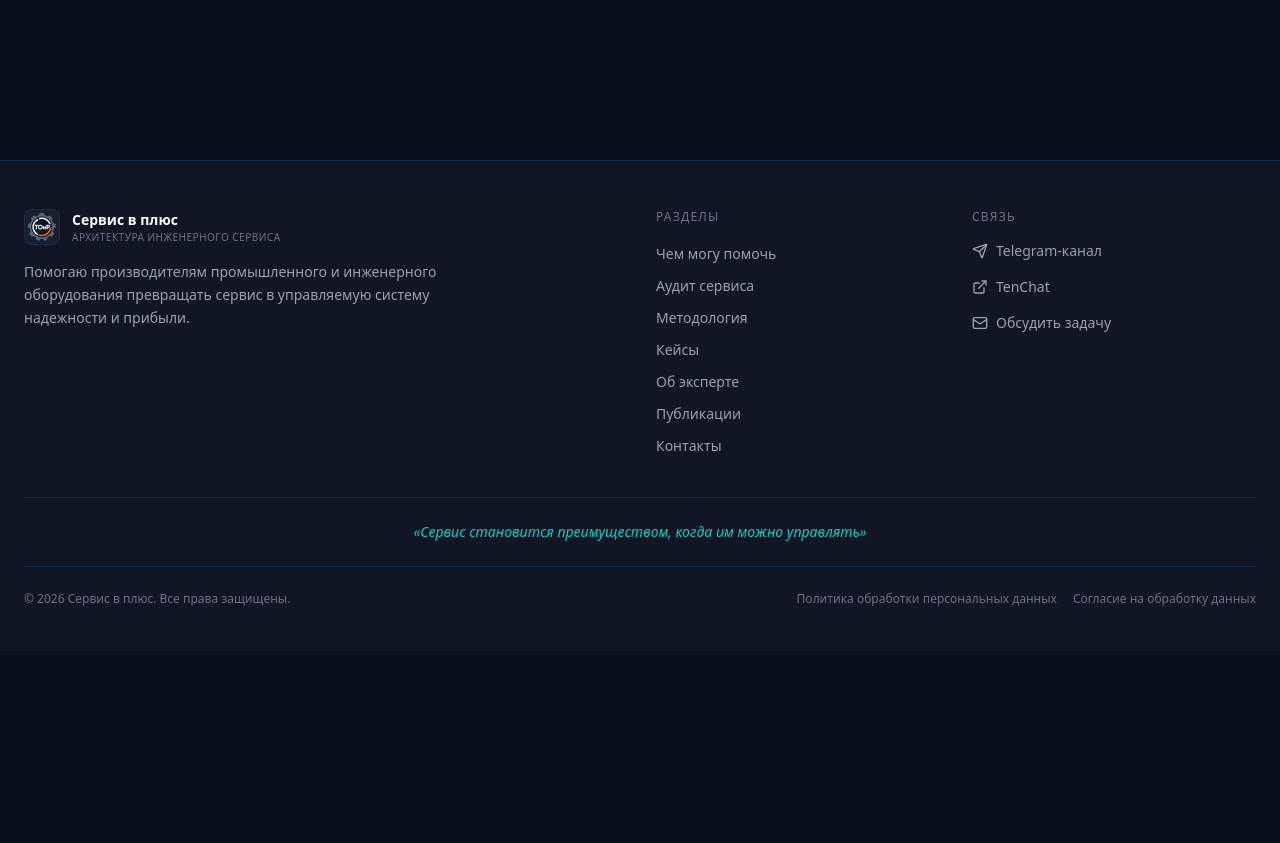
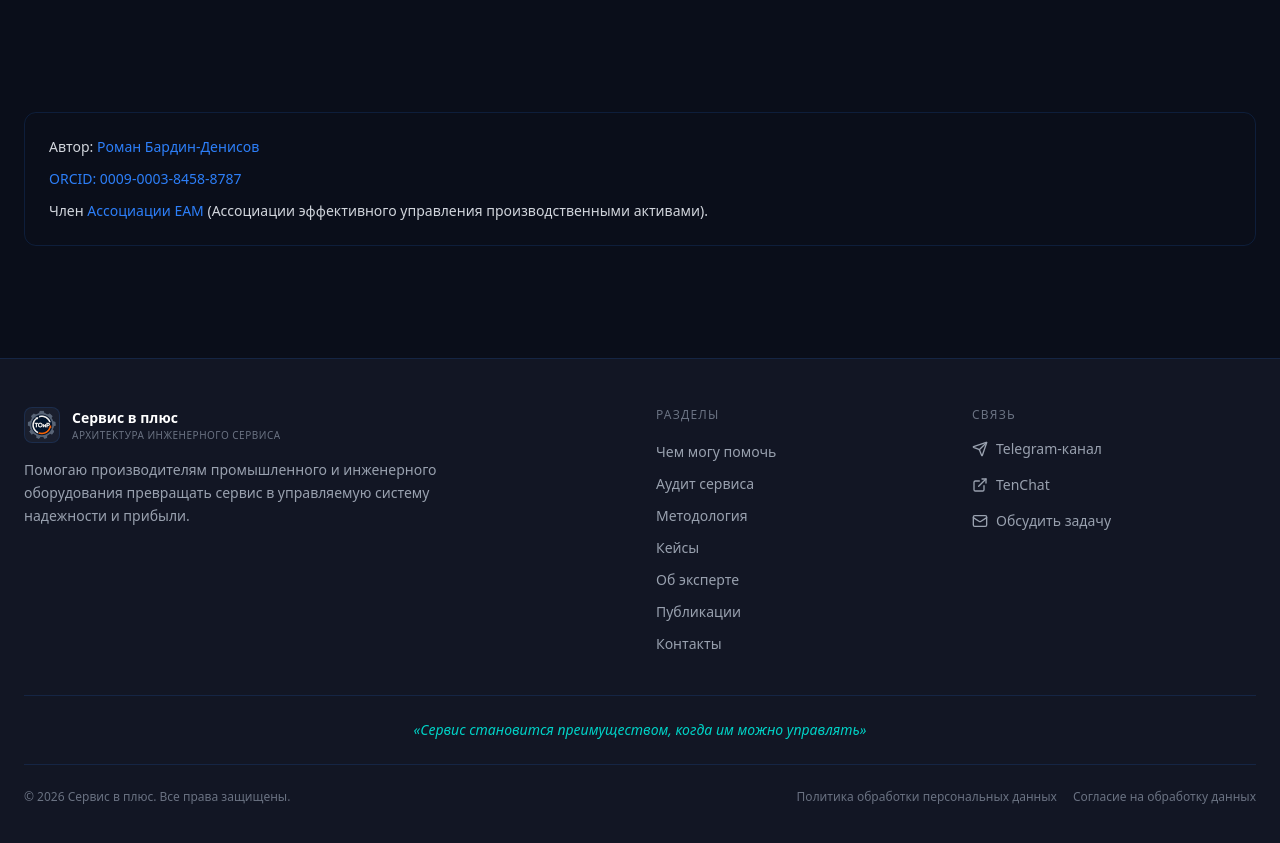
Before and after one commit to bardindenisovr/engservicepluse, a Next.js app: page /about in a window 1280 px wide. Shown: the part 982-1825 px from the top of the page. Before the commit the page ends 1637 px from the top, so only its background shows below. Built offline with nearby package versions, Linux system fonts and the light colour scheme; no server answers.

Commit message:
Add expert ORCID and EAM membership; show ORCID on every article

```diff
--- a/src/app/about/page.tsx
+++ b/src/app/about/page.tsx
@@ -1,15 +1,17 @@
 import About from "@/components/About";
+import AuthorIdentity from "@/components/AuthorIdentity";
 
 export const metadata = {
   title: "Об эксперте",
   description:
-    "Роман — руководитель и архитектор сервисных систем. Практический опыт управления сервисными подразделениями.",
+    "Роман Бардин-Денисов — руководитель и архитектор сервисных систем, член Ассоциации ЕАМ (Ассоциации эффективного управления производственными активами). ORCID: 0009-0003-8458-8787.",
 };
 
 export default function AboutPage() {
   return (
     <div className="relative z-10">
       <About />
+      <div className="max-w-7xl mx-auto px-6"><AuthorIdentity expert /></div>
     </div>
   );
 }
--- a/src/app/articles/[slug]/page.tsx
+++ b/src/app/articles/[slug]/page.tsx
@@ -2,6 +2,7 @@ import { notFound } from "next/navigation";
 import Link from "next/link";
 import { prisma } from "@/lib/prisma";
 import { ArrowLeft, Clock, Calendar } from "lucide-react";
+import AuthorIdentity, { AUTHOR_ORCID } from "@/components/AuthorIdentity";
 
 export const dynamic = "force-dynamic";
 interface Props { params: Promise<{ slug: string }> }
@@ -37,7 +38,7 @@ export default async function ArticlePage({ params }: Props) {
     headline: article.title, description: article.excerpt,
     image: "https://serviceinplus.ru/og-image.jpg",
     datePublished: article.date.toISOString(), dateModified: article.updatedAt.toISOString(),
-    author: { "@type": "Person", "@id": "https://serviceinplus.ru/about#person", name: "Роман Бардин-Денисов", url: "https://serviceinplus.ru/about" },
+    author: { "@type": "Person", "@id": "https://serviceinplus.ru/about#person", name: "Роман Бардин-Денисов", url: "https://serviceinplus.ru/about", sameAs: [AUTHOR_ORCID] },
     publisher: { "@type": "Organization", name: "Сервис в плюс", logo: { "@type": "ImageObject", url: "https://serviceinplus.ru/telegram-logo.png" } },
     mainEntityOfPage: { "@type": "WebPage", "@id": `https://serviceinplus.ru/articles/${slug}` },
     articleSection: article.category?.name ?? "База знаний",
@@ -63,6 +64,7 @@ export default async function ArticlePage({ params }: Props) {
         </div>
       )}
       <div className="text-gray-300 leading-relaxed space-y-4 [&_h3]:text-white [&_h3]:text-xl [&_h3]:font-semibold [&_h3]:mt-8 [&_h3]:mb-3 [&_p]:leading-relaxed [&_a]:text-[var(--electric-blue)]" dangerouslySetInnerHTML={{ __html: article.body }} />
+      <AuthorIdentity />
       <div className="mt-10 p-6 rounded-xl border border-[var(--teal-accent)]/20 bg-[var(--teal-accent)]/5">
         <p className="text-sm text-gray-300 mb-3">Если похожая задача существует в вашей компании, её можно разобрать на консультации или в рамках аудита.</p>
         <Link href="/contacts" className="inline-flex items-center gap-2 text-sm text-[var(--teal-accent)] hover:text-white transition-colors font-medium">Обсудить задачу →</Link>
--- /dev/null
+++ b/src/components/AuthorIdentity.tsx
@@ -0,0 +1,25 @@
+export const AUTHOR_ORCID = "https://orcid.org/0009-0003-8458-8787";
+
+export default function AuthorIdentity({ expert = false }: { expert?: boolean }) {
+  const person = {
+    "@context": "https://schema.org",
+    "@type": "Person",
+    "@id": "https://serviceinplus.ru/about#person",
+    name: "Роман Николаевич Бардин-Денисов",
+    url: "https://serviceinplus.ru/about",
+    sameAs: [AUTHOR_ORCID],
+    memberOf: {
+      "@type": "Organization",
+      name: "Ассоциация ЕАМ (Ассоциация эффективного управления производственными активами)",
+      url: "https://eam.su/uchastniki-i-partnery",
+    },
+  };
+  return (
+    <aside aria-label="Об авторе" className="my-8 rounded-xl border border-[var(--border-subtle)] p-6 text-sm text-gray-300 space-y-3">
+      <script type="application/ld+json" dangerouslySetInnerHTML={{ __html: JSON.stringify(person).replace(/</g, "\\u003c") }} />
+      <p>Автор: <a href="/about" className="text-[var(--electric-blue)] hover:underline">Роман Бардин-Денисов</a></p>
+      <p><a href={AUTHOR_ORCID} target="_blank" rel="noopener noreferrer" className="text-[var(--electric-blue)] hover:underline">ORCID: 0009-0003-8458-8787</a></p>
+      {expert && <p>Член <a href="https://eam.su/uchastniki-i-partnery" target="_blank" rel="noopener noreferrer" className="text-[var(--electric-blue)] hover:underline">Ассоциации ЕАМ</a> (Ассоциации эффективного управления производственными активами).</p>}
+    </aside>
+  );
+}
```
